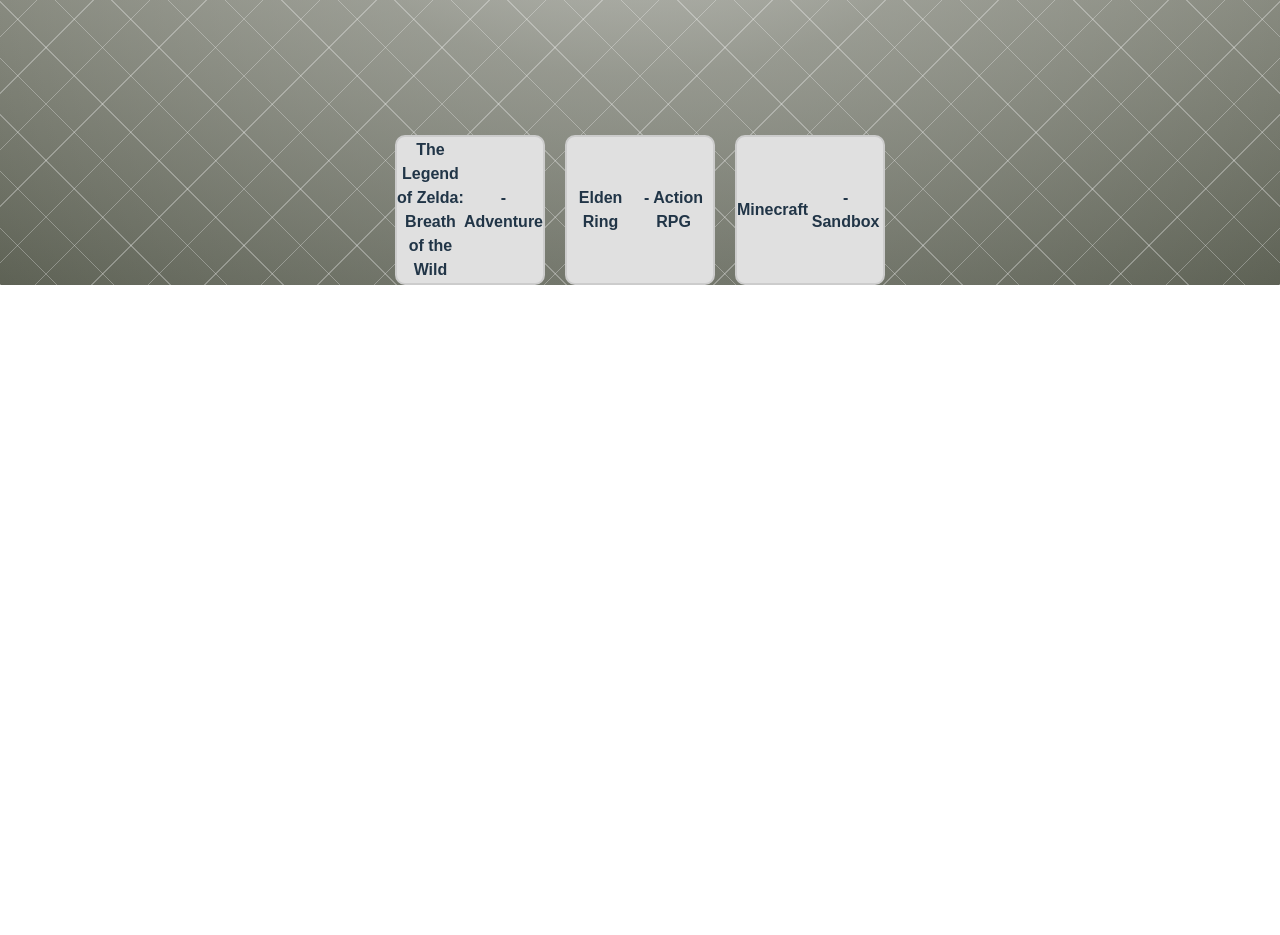
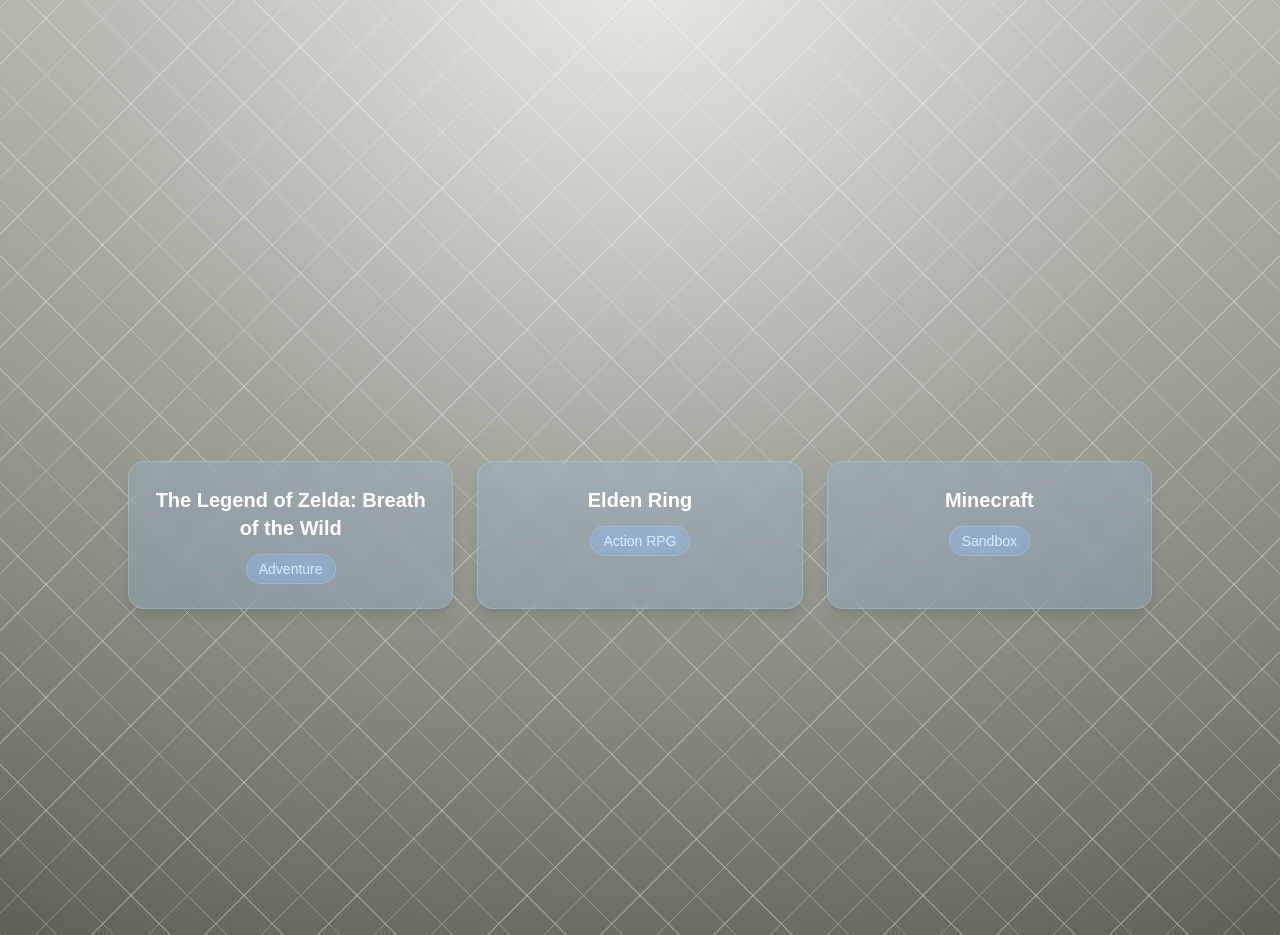
Before and after one commit to mistywest7/minigames, a React (Vite) app: page / in a window 1280 px wide. Shown: the part 1060-1995 px from the top of the page. Before the commit the page ends 1345 px from the top, so only its background shows below. Built offline with nearby package versions, Linux system fonts and the light colour scheme; grey boxes are pictures that could not be loaded.

Commit message:
Changed boxes

```diff
--- a/src/components/AngledCarousel.tsx
+++ b/src/components/AngledCarousel.tsx
@@ -31,7 +31,7 @@
   modalWidth = 800,
   modalHeight = 500,
   moreLabel = 'more',
-  closeLabel = 'Close',
+  closeLabel = 'X',
 }) => {
   const [currentIndex, setCurrentIndex] = useState(Math.floor(items.length / 2))
   const [openIdx, setOpenIdx] = useState(null) // индекс карточки, для которой открыт модал
--- a/src/components/ListOfGames.tsx
+++ b/src/components/ListOfGames.tsx
@@ -14,15 +14,34 @@
 
 const GameList: React.FC = () => {
     return (
-        <div>
-            <ul className={"container"}>
+        <div className="min-h-screen p-8 flex items-center justify-center">
+            <ul className="grid gap-6 grid-cols-1 sm:grid-cols-2 md:grid-cols-3 max-w-5xl w-full">
                 {games.map((game) => (
-                    <li key={game.id} className={"box"}>
-                        <strong>{game.name}</strong> - {game.genre}
+                    <li
+                        key={game.id}
+                        className="relative rounded-2xl p-6
+              bg-blue-300/20 backdrop-blur-sm
+               border border-blue-200/30
+             shadow-lg hover:shadow-xl
+             transition hover:scale-[1.02]"
+                    >
+                        <strong className="block text-xl font-semibold text-white">
+                            {game.name}
+                        </strong>
+                        <span
+                            className="mt-3 inline-block text-sm px-3 py-1 rounded-full
+               bg-blue-300/20 backdrop-blur-sm
+               border border-blue-200/30
+               text-blue-100"
+                        >
+    {game.genre}
+  </span>
                     </li>
+
                 ))}
             </ul>
         </div>
+
     );
 };
 
```
